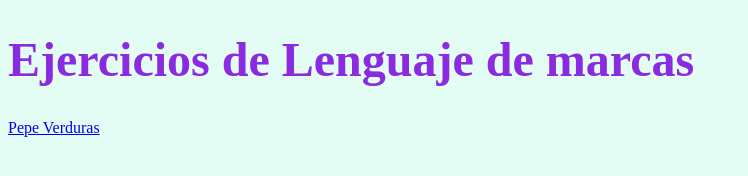
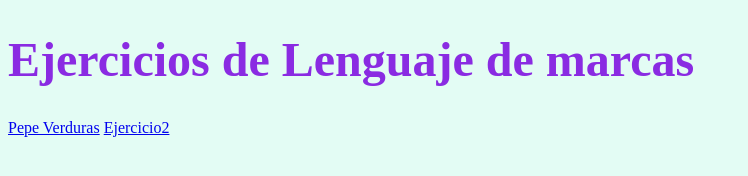
Before and after one commit to Antsaji/ejercicios-lenguaje-marcas, a plain HTML site: page index.html in a window 1280 px wide. Shown: the whole page, without its empty margins (0-748 px from the left). Drawn offline with Linux system fonts and the light colour scheme.

Commit message:
Creada carpeta ejercicio2 y index

```diff
--- a/index.html
+++ b/index.html
@@ -9,7 +9,7 @@
 <body>
     <h1>Ejercicios de Lenguaje de marcas</h1>
     <a href="ejercicio 1 lenguaje/Actividad 2.7/index.html">Pepe Verduras</a>
-
+	<a href="ejercicio2lenguaje/index.html">Ejercicio2</a>
 
 </body>
 </html>
```
